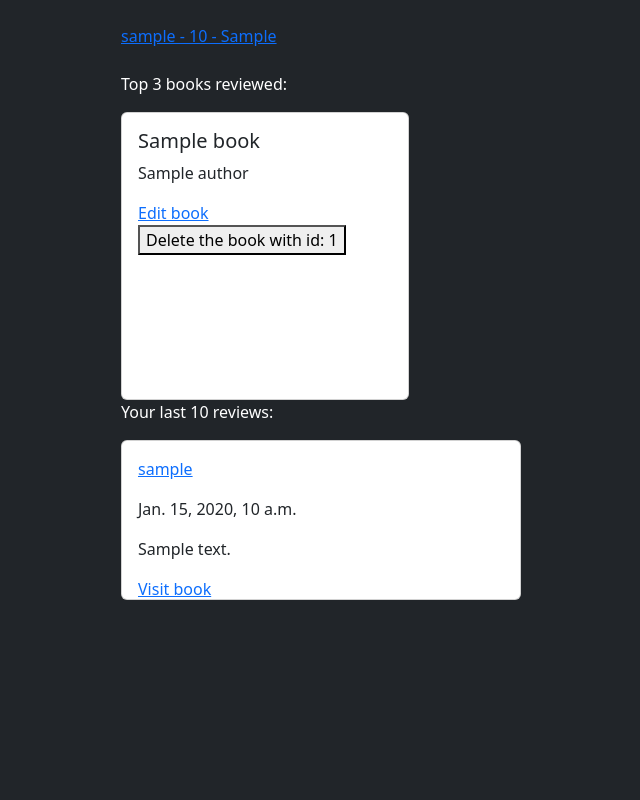
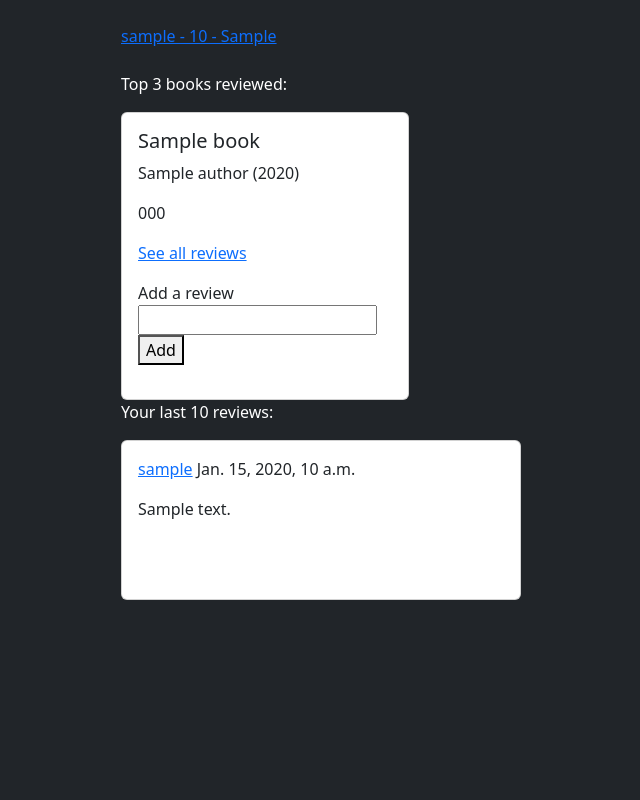
Before and after one commit to petrovski-stefan/books-review-system, a Django app: page /user/1 in a window 1280 px wide. Shown: the part 56-856 px from the top of the page, without its empty margins (319-959 px from the left). Run offline with Django 5.2, Linux system fonts and the light colour scheme; tables that the repository leaves empty hold one stand-in row (values such as "Sample post").

Commit message:
Implement creating and reading reviews

```diff
--- a/app/models.py
+++ b/app/models.py
@@ -1,7 +1,6 @@
+from django.contrib.auth.models import User
 from django.core.validators import MinValueValidator, MaxValueValidator
 from django.db import models
-from django.contrib.auth.models import User
-from django.utils.translation.template import blankout
 
 
 class Book(models.Model):
@@ -32,8 +31,10 @@ class Review(models.Model):
         to="Review", on_delete=models.CASCADE, null=True, blank=True
     )
 
+    # TODO: Add upvote/down votes
+
     def __str__(self):
-        return f"{self.comment} - {self.book} - {self.added_by} - {self.parent_review}"
+        return f"{self.comment} - {self.book} - {self.added_by} - {self.added_at}"
 
 
 class UserProfile(models.Model):
--- a/app/urls.py
+++ b/app/urls.py
@@ -2,22 +2,23 @@ from django.urls import path
 from . import views
 
 urlpatterns = [
+    # Homepage
     path("", views.index, name="index"),
+    # Book
     path("<int:book_id>/edit", views.edit_book, name="edit_book"),
     path("<int:book_id>/delete", views.delete_book, name="delete_book"),
-
     path("books", views.list_books, name="list_books"),
-
+    path("books/<int:book_id>", views.get_book_details, name="book_details"),
+    # Author
     path("authors/<int:author_id>", views.get_author_info, name="author_info"),
     path("authors", views.list_authors, name="list_authors"),
-
     path("search", views.search_books, name="search_books"),
-
+    # Review
+    path("reviews/book/<int:book_id>/add", views.add_review_to_book, name="add_review"),
     # Auth
     path("login", views.login_user, name="login"),
     path("logout", views.logout_user, name="logout"),
     path("register", views.register_user, name="register"),
-
     # Profile
     path("user/<int:user_id>", views.get_user_profile, name="user_profile"),
     path("user/<int:user_id>/edit", views.edit_user_profile, name="edit_user_profile"),
--- a/app/views.py
+++ b/app/views.py
@@ -25,10 +25,10 @@ def list_authors(request: HttpRequest) -> HttpResponse:
 
 def edit_book(request: HttpRequest, book_id: int) -> HttpResponse:
     book: Book = Book.objects.get(id=book_id)
-    if request.method == 'POST':
-        book.title = request.POST['title']
-        book.year = request.POST['year']
-        book.author = request.POST['author']
+    if request.method == "POST":
+        book.title = request.POST["title"]
+        book.year = request.POST["year"]
+        book.author = request.POST["author"]
         book.save()
         return redirect("index")
     return render(request, "edit_book.html", {"book": book})
@@ -42,13 +42,15 @@ def delete_book(request: HttpRequest, book_id: int) -> HttpResponse:
 
 # TODO: fix adding whitespaces in the search form from nowhere
 def search_books(request: HttpRequest) -> HttpResponse:
-    search_text: str = str(request.GET['query'])
+    search_text: str = str(request.GET["query"])
     if search_text == "":
         ctx = {"error": True}
         return render(request, "search_books.html", ctx)
     search_text = search_text.strip(" \n\\s+")
-    books = Book.objects.filter(Q(title__contains=search_text) | Q(author__name__contains=search_text))
-    ctx = {"books": books, "search_text": search_text}
+    books = Book.objects.filter(
+        Q(title__contains=search_text) | Q(author__name__contains=search_text)
+    )
+    ctx = {"books": books, "search-text": search_text}  # type: ignore
     return render(request, "search_books.html", context=ctx)
 
 
@@ -65,8 +67,8 @@ def login_user(request: HttpRequest) -> HttpResponse:
         print(request.session.values())
         return render(request, "login.html")
 
-    username = request.POST['username']
-    password = request.POST['password']
+    username = request.POST["username"]
+    password = request.POST["password"]
     user = authenticate(request, username=username, password=password)
     if user is not None:
         login(request, user)
@@ -85,18 +87,20 @@ def register_user(request: HttpRequest) -> HttpResponse:
     if request.method == "GET":
         return render(request, "register.html")
 
-    username: str = str(request.POST['username'])
-    email: str = str(request.POST['email'])
-    password: str = str(request.POST['password'])
-    repeat_password: str = str(request.POST['repeat_password'])
+    username: str = str(request.POST["username"])
+    email: str = str(request.POST["email"])
+    password: str = str(request.POST["password"])
+    repeat_password: str = str(request.POST["repeat_password"])
 
     ctx: dict[str, str | bool] = {"username": username, "password": password}
 
     if password != repeat_password:
-        ctx['error'] = True
+        ctx["error"] = True
         return render(request, "register.html", ctx)
 
-    new_user = User.objects.create_user(username=username, email=email, password=password)
+    new_user = User.objects.create_user(
+        username=username, email=email, password=password
+    )
     new_user.save()
     UserProfile.objects.create(user=new_user)
     user = authenticate(request, username=username, password=password)
@@ -111,10 +115,14 @@ def register_user(request: HttpRequest) -> HttpResponse:
 def get_user_profile(request: HttpRequest, user_id: int) -> HttpResponse:
     user_profile: UserProfile = UserProfile.objects.get(user__id=user_id)
     reviews = Review.objects.filter(added_by__id=user_id)
-    books = Review.objects.filter(added_by__id=user_id).values('book').distinct()
-    books_reviewed_by_user = [Book.objects.get(id=book['book']) for book in books][:3]
+    books = Review.objects.filter(added_by__id=user_id).values("book").distinct()
+    books_reviewed_by_user = [Book.objects.get(id=book["book"]) for book in books][:3]
 
-    ctx = {"user_profile": user_profile, "reviews": reviews, "books_reviewed_by_user": books_reviewed_by_user}
+    ctx = {
+        "user_profile": user_profile,
+        "reviews": reviews,
+        "books_reviewed_by_user": books_reviewed_by_user,
+    }
     return render(request, "user_profile.html", ctx)
 
 
@@ -127,8 +135,36 @@ def edit_user_profile(request: HttpRequest, user_id: int) -> HttpResponse:
         ctx = {"user_profile": user_profile}
         return render(request, "edit_user_profile.html", ctx)
 
-    user_profile.age = request.POST['age']
-    user_profile.country = request.POST['country']
+    user_profile.age = request.POST["age"]
+    user_profile.country = request.POST["country"]
     user_profile.save()
     ctx = {"user_profile": user_profile}
     return render(request, "user_profile.html", ctx)
+
+
+def add_review_to_book(request: HttpRequest, book_id: int) -> HttpResponse:
+    review_text = request.POST["review"]
+    book = Book.objects.get(id=book_id)
+    Review.objects.create(book=book, comment=review_text, added_by=request.user).save()
+
+    return redirect("list_books")
+
+
+def get_book_details(request: HttpRequest, book_id: int) -> HttpResponse:
+    REVIEWS_NUM = 2  # TODO: change to 5 after testing
+    book: Book = Book.objects.get(id=book_id)
+    reviews_limit_qs: str | None = request.GET.get("reviews_limit")  # type: ignore
+    reviews_limit: int = REVIEWS_NUM if not reviews_limit_qs else int(reviews_limit_qs)
+    all_reviews: list[Review] = list(
+        Review.objects.filter(book=book_id).order_by("-added_at")
+    )
+    reviews = all_reviews[:reviews_limit]
+
+    ctx = {
+        "book": book,
+        "reviews_limit": reviews_limit + REVIEWS_NUM,  # For the input-field's value
+        "reviews": reviews,
+        "queried_all_reviews": len(reviews) >= len(all_reviews),
+    }
+
+    return render(request, "book_details.html", context=ctx)
--- a/templates/parts/book_card.html
+++ b/templates/parts/book_card.html
@@ -1,12 +1,26 @@
 <div class="card" style="width: 18rem; height: 18rem;">
     <div class="card-body">
         <h5 class="card-title">{{ book.title }}</h5>
-        <p>{{ book.author.name }}</p>
+        <p>{{ book.author.name }} ({{ book.year }})</p>
+        <p>{{ book.isbn }}</p>
 
-        <a href="{% url 'edit_book' book.id %}">Edit book</a>
-        <form method="post" action="{% url 'delete_book' book.id %}">
-            {% csrf_token %}
-            <button type="submit">Delete the book with id: {{ book.id }}</button>
-        </form>
+        <p><a href="{% url 'book_details' book.id %}">See all reviews</a></p>
+
+
+        {% if request.user.is_superuser %}
+            <a href="{% url 'edit_book' book.id %}">Edit book</a>
+            <form method="post" action="{% url 'delete_book' book.id %}">
+                {% csrf_token %}
+                <button type="submit">Delete the book with id: {{ book.id }}</button>
+            </form>
+        {% else %}
+            <form method="post" action="{% url 'add_review' book.id %}">
+                {% csrf_token %}
+                <label>Add a review</label>
+                <input name="review" type="text">
+                <button type="submit">Add</button>
+            </form>
+        {% endif %}
+
     </div>
 </div>
--- a/templates/parts/review_card.html
+++ b/templates/parts/review_card.html
@@ -1,10 +1,7 @@
 <div class="card" style="width: 25rem; height: 10rem;">
     <div class="card-body">
-        <p><a href="{% url 'user_profile' review.added_by.id %}">{{ review.added_by }}</a></p>
-        <p>{{ review.added_at }}</p>
+        <p><a href="{% url 'user_profile' review.added_by.id %}">{{ review.added_by }}</a> {{ review.added_at }}</p>
+        <p></p>
         <p>{{ review.comment }}</p>
-        <a href="{% url 'edit_book' review.book.id %}">Visit book</a>
-
-
     </div>
 </div>
```
Also changed, not shown: templates/book_details.html (added, +23 -0 lines), 1 other file.
